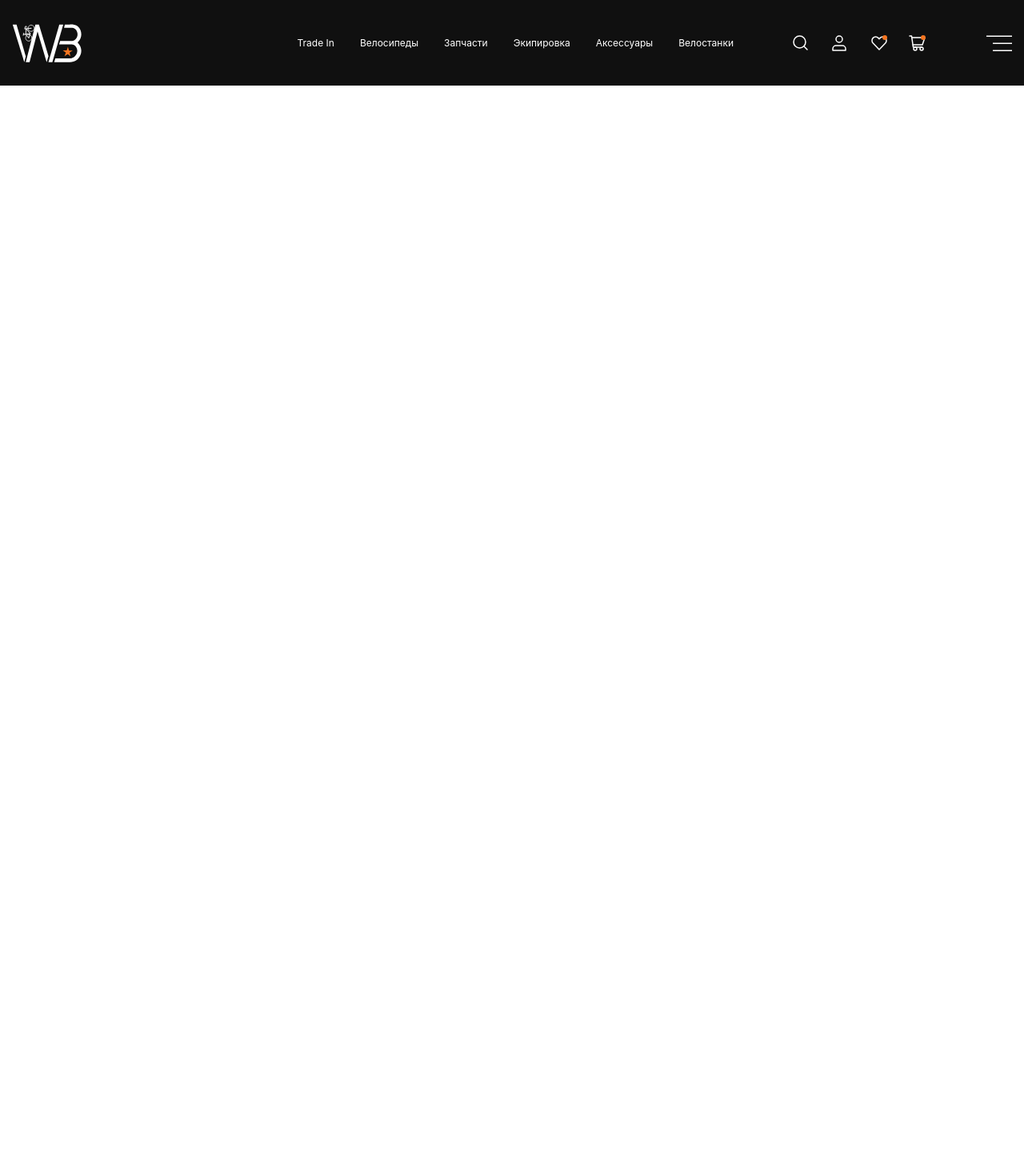
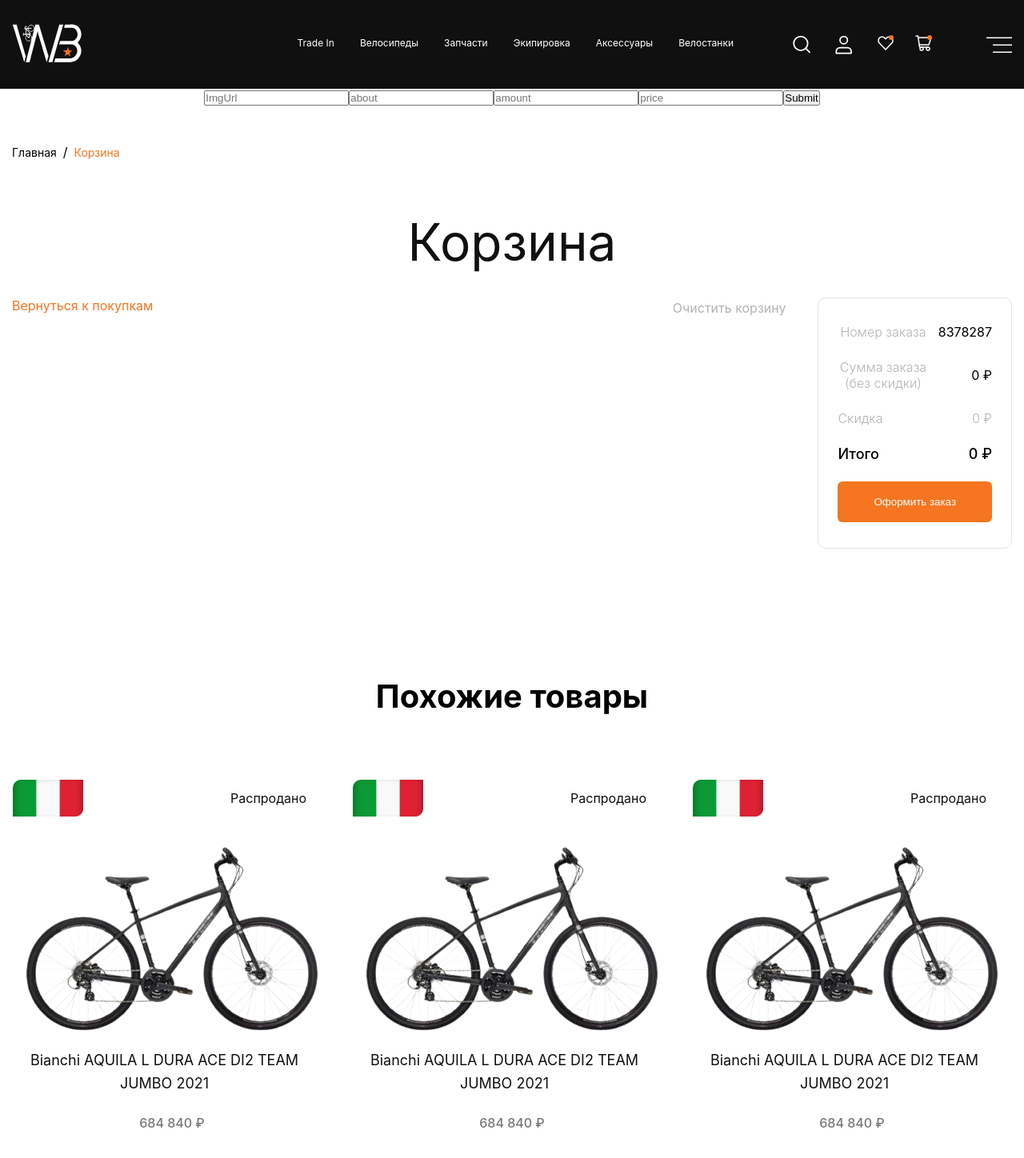
Before and after one commit to ElyorTuyliyev/bicycle, a React (Create React App) app: page /basket in a window 1280 px wide. Shown: the top 1448 px of the page at 80% size. Before the commit the page ends 800 px from the top, so only its background shows below. Built offline with nearby package versions, Linux system fonts and the light colour scheme; the HTML template or start-up script is replaced by a standard one.

Commit message:
add context productAdd

```diff
--- a/src/App.jsx
+++ b/src/App.jsx
@@ -1,14 +1,32 @@
+import {
+  createBrowserRouter,
+  Navigate,
+  Route,
+  RouterProvider,
+  Routes,
+} from "react-router-dom";
 import "./App.css";
 import Basket from "./pages/Basket";
 import Home from "./pages/Home";
 import ProductAdd from "./pages/Product add";
 
+const routes = [
+  {
+    path: "/basket",
+    element: <Basket />,
+  },
+];
+
 function App() {
   return (
     <div className="App">
-      {/* <Home /> */}
-      {/* <Basket /> */}
-      <ProductAdd />
+      <Routes>
+        <Route path="/basket" element={<Basket />} />
+        <Route path="/" element={<Home />} />
+        <Route path="*" element={<Navigate to="/" />} />
+        <Route path="/productAdd" element={<ProductAdd />} />
+      </Routes>
+      {/* <RouterProvider router={routes} /> */}
     </div>
   );
 }
--- a/src/components/Button/index.jsx
+++ b/src/components/Button/index.jsx
@@ -1,9 +1,9 @@
 import React from "react";
 import StyledButton from "./Button.style";
 
-const Button = ({ children, variant, fullWidth = false }) => {
+const Button = ({ children, variant, fullWidth = false, onClick }) => {
   return (
-    <StyledButton fullWidth={fullWidth} variant={variant}>
+    <StyledButton fullWidth={fullWidth} variant={variant} onClick={onClick}>
       {children}
     </StyledButton>
   );
--- a/src/components/Header/components/LinkTitle/index.jsx
+++ b/src/components/Header/components/LinkTitle/index.jsx
@@ -1,10 +1,10 @@
 import { Link } from "react-router-dom";
 import LinkTitleStyle from "./linkTitle.style";
 
-function LinkTitle({ title }) {
+function LinkTitle({ title, path }) {
   return (
     <LinkTitleStyle>
-      <Link className="links" to="/home">
+      <Link className="links" to={path}>
         {title}
       </Link>
     </LinkTitleStyle>
--- a/src/components/Header/index.jsx
+++ b/src/components/Header/index.jsx
@@ -8,14 +8,17 @@
 import MenuBarIcon from "../../assets/icons/menu-bar.svg";
 import ShopIcon from "../../assets/icons/shop.svg";
 import UserIcon from "../../assets/icons/user1.svg";
+import { Link } from "react-router-dom";
 
 const Header = () => {
   const link = [
     {
       title: "Trade In",
+      path: "/tradein",
     },
     {
       title: "Велосипеды",
+      path: "/bicycles",
     },
     {
       title: "Запчасти",
@@ -35,7 +38,9 @@
       <header className="header">
         <Container>
           <div className="header__wrapper">
-            <img src={LogoIcon} alt="logo" />
+            <Link to={"/home"}>
+              <img src={LogoIcon} alt="logo" />
+            </Link>
             <div className="header__link-wrapper">
               <div className="header__links">
                 {link.map((item) => (
@@ -45,8 +50,13 @@
               <div className="header__link-icon">
                 <img src={SearchIcon} alt="search-icon" />
                 <img src={UserIcon} alt="user-icon" />
-                <img src={HeartIcon} alt="heart-icon" />
-                <img src={ShopIcon} alt="shop-icon" />
+                <Link to={"/productAdd"}>
+                  <img src={HeartIcon} alt="heart-icon" />
+                </Link>
+
+                <Link to="/basket">
+                  <img src={ShopIcon} alt="shop-icon" />
+                </Link>
               </div>
               <img src={MenuBarIcon} alt="menu-icon" />
             </div>
--- a/src/pages/Basket/index.jsx
+++ b/src/pages/Basket/index.jsx
@@ -10,11 +10,15 @@
 import FlagImgItaly from "../../assets/images/flag-italy.png";
 import ImgBicycle from "../../assets/images/bicycle-1.png";
 import Footer from "../../components/footer";
+import { useNavigate } from "react-router-dom";
 
 const Basket = () => {
   const [data, setData] = useState([]);
   const [edit, setEdit] = useState();
   const [formData, setFormData] = useState({});
+
+  const navigate = useNavigate();
+
   const handleDecrement = (id) => {
     setData(
       data.map((item) =>
@@ -103,6 +107,10 @@
     setEdit(item);
   };
 
+  const handleNavigate = () => {
+    navigate("/home");
+  };
+
   return (
     <>
       <Header />
@@ -182,12 +190,12 @@
                 Скидка <span> {discount.toLocaleString("Fi-fi")} ₽ </span>
               </p>
               <p className="basket__order-total">
-                Итого{" "}
+                Итого
                 <span>
                   {(totalAmount - discount).toLocaleString("Fi-fi")} ₽
                 </span>
               </p>
-              <Button fullWidth variant={"orange"}>
+              <Button fullWidth variant={"orange"} onClick={handleNavigate}>
                 Оформить заказ
               </Button>
             </div>
--- a/src/pages/Product add/index.jsx
+++ b/src/pages/Product add/index.jsx
@@ -1,12 +1,141 @@
 import Header from "../../components/Header";
 import ProductAddStyle from "./ProductAdd.style";
+import BasketImg from "../../assets/images/basket-bicycle.png";
+import { useState } from "react";
+import Container from "../../container";
+import Button from "../../components/Button";
+import Card from "../../components/Card";
+import FlagImgItaly from "../../assets/images/flag-italy.png";
+import ImgBicycle from "../../assets/images/bicycle-1.png";
+import Footer from "../../components/footer";
 
 function ProductAdd() {
+  const [data, setData] = useState([]);
+  const [edit, setEdit] = useState();
+  const [formData, setFormData] = useState({});
+  const handleDecrement = (id) => {
+    setData(
+      data.map((item) =>
+        item.id === id ? { ...item, count: item.count - 1 } : item
+      )
+    );
+  };
+  const handleIncrement = (id) => {
+    setData(
+      data.map((item) =>
+        item.id === id ? { ...item, count: item.count + 1 } : item
+      )
+    );
+  };
+  const handleDelete = (id) => {
+    setData(data.filter((item) => item.id !== id));
+  };
+
+  const basketCard = [
+    {
+      flagImg: FlagImgItaly,
+      soldText: "Распродано",
+      img: ImgBicycle,
+      text: "Bianchi AQUILA L DURA ACE DI2 TEAM JUMBO 2021",
+      cost: "684 840 ₽",
+    },
+    {
+      flagImg: FlagImgItaly,
+      soldText: "Распродано",
+      img: ImgBicycle,
+      text: "Bianchi AQUILA L DURA ACE DI2 TEAM JUMBO 2021",
+      cost: "684 840 ₽",
+    },
+    {
+      flagImg: FlagImgItaly,
+      soldText: "Распродано",
+      img: ImgBicycle,
+      text: "Bianchi AQUILA L DURA ACE DI2 TEAM JUMBO 2021",
+      cost: "684 840 ₽",
+    },
+  ];
+
+  const handleSubmit = (e) => {
+    e.preventDefault();
+    if (Object.values(edit).length) {
+      setData(
+        data.map((item) =>
+          item.id === edit.id ? { ...item, ...formData } : item
+        )
+      );
+    } else {
+      setData([...data, { ...formData, id: Math.floor(Math.random() * 100) }]);
+    }
+
+    setFormData({
+      id: "",
+      img: "",
+      text: "",
+      count: 0,
+      cost: 0,
+    });
+  };
+
+  const onchangeValue = (e) => {
+    const { name, value } = e.target;
+    if (name === "count" || name === "cost") {
+      setFormData({ ...formData, [name]: parseFloat(value) });
+    } else {
+      setFormData({ ...formData, [name]: value });
+    }
+  };
+
+  const handleAllCardDelete = () => {
+    setData([]);
+  };
+
+  const totalAmount = data.reduce((acc, item) => {
+    return acc + item.count * item.cost;
+  }, 0);
+
+  const discount = totalAmount / 100;
+
+  const handleEditCard = (id) => {
+    const item = data.find((item) => item.id === id);
+    setFormData(item);
+    setEdit(item);
+  };
+
   return (
     <>
       <Header />
       <ProductAddStyle>
-        <div></div>
+        <form>
+          <input
+            value={formData.img}
+            name="img"
+            type="url"
+            placeholder="ImgUrl"
+            onChange={onchangeValue}
+          />
+          <input
+            value={formData.text}
+            name="text"
+            type="text"
+            placeholder="about"
+            onChange={onchangeValue}
+          />
+          <input
+            value={formData.count}
+            name="count"
+            type="number"
+            placeholder="amount"
+            onChange={onchangeValue}
+          />
+          <input
+            value={formData.cost}
+            name="cost"
+            type="number"
+            placeholder="price"
+            onChange={onchangeValue}
+          />
+          <button onClick={handleSubmit}>Submit</button>
+        </form>
       </ProductAddStyle>
     </>
   );
--- /dev/null
+++ b/src/routes/paths.js
@@ -0,0 +1,6 @@
+const ROUTES_PATHS = {
+  HOME: "/home",
+  BASKET: "/cart",
+};
+
+export default ROUTES_PATHS;
```
Also changed, not shown: 1 other file (tests, documents, lock files or other folders).
